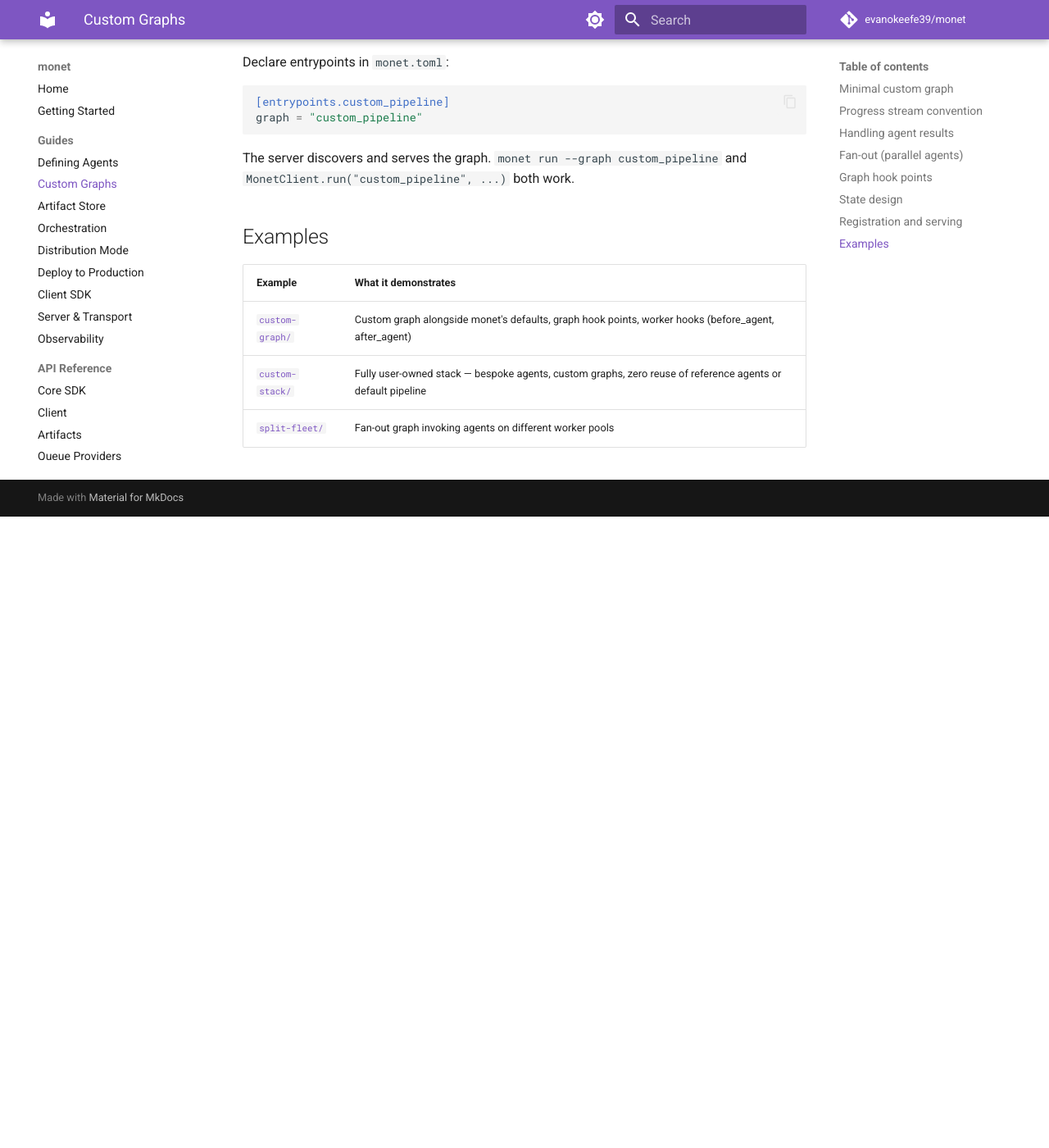
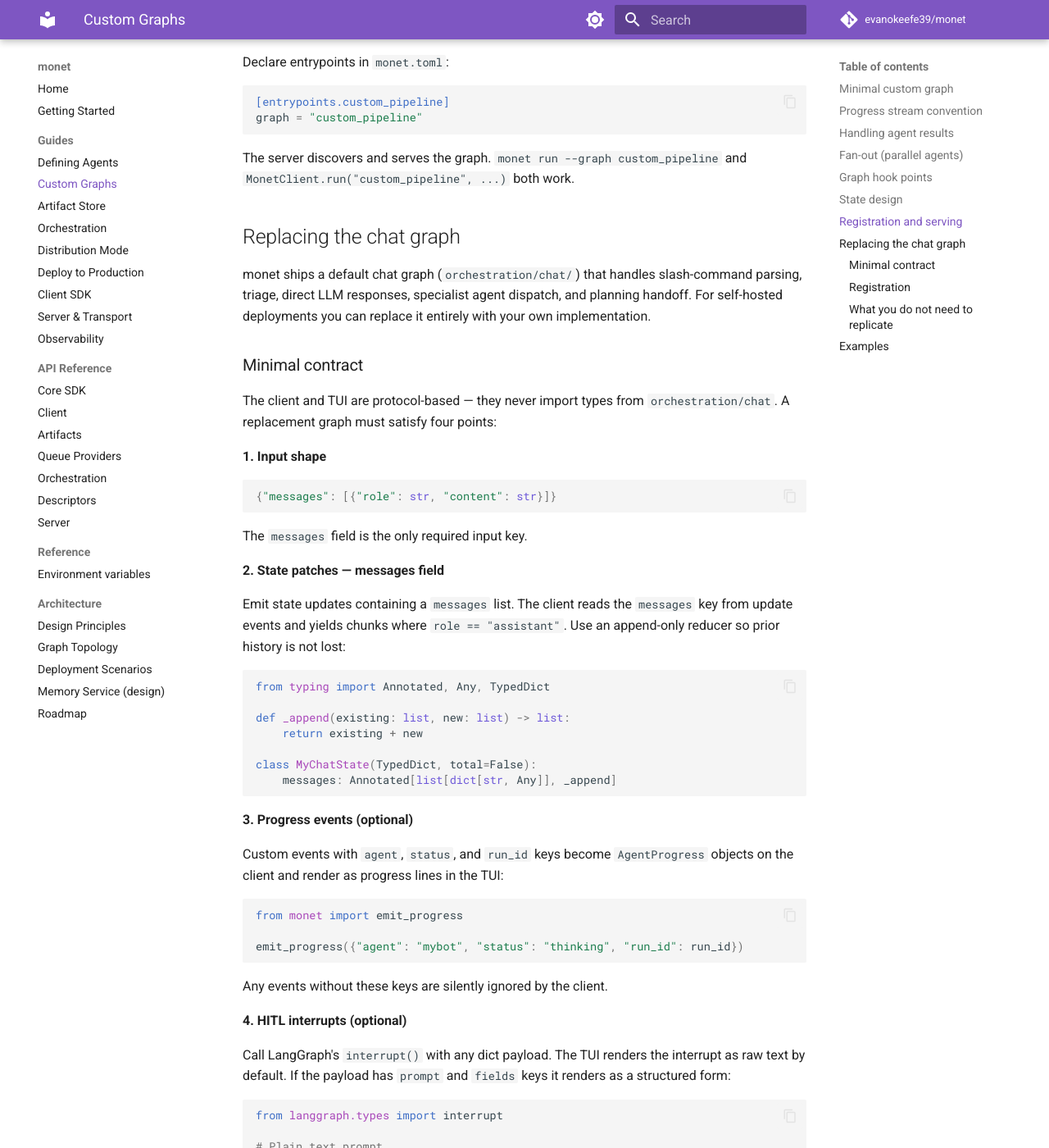
Before and after one commit to evanokeefe39/monet, an MkDocs documentation site: the page built from docs/guides/custom-graphs.md, in a window 1280 px wide and 1400 px high, scrolled down 5039 px. Shown: the whole window at 82% size. Built offline with MkDocs 1.6.1 and Material for MkDocs 9.7.7, drawn with Linux system fonts in a browser that asks for light colours; comment, search, counter and statistics services are not loaded; before the commit the page ends 5669 px from its top, so only the background shows below that; some of the changed text lies outside the part shown.

Commit message:
docs(chat): add protocol-based chat graph replacement contract
Client and TUI never import from orchestration/chat — replacement
graphs satisfy input/output/interrupt contract only. Documents
contract in CLAUDE.md, graph-topology.md, custom-graphs.md, and
orchestration/CLAUDE.md.

- Surface agent_id and key on ArtifactSummary through client + UI
- Render artifact links as markdown in execution summary
- Extend tag style to full line for │, error:, [hint] in transcript
- Pass thread_id to planner invoke_agent call
- Fix server artifact list to return real key not artifact_id fallback
- Add Agent column to ArtifactsScreen

````diff
--- a/color-palettes.txt
+++ b/color-palettes.txt
@@ -15,3 +15,5 @@
 #587857, #00527b, #004013, #006e30, #225240, #523300
 
 #c6583c, #007065, #004c79, #ae463d, #006246, #00365f
+
+#ae6002
--- a/docs/guides/custom-graphs.md
+++ b/docs/guides/custom-graphs.md
@@ -242,6 +242,87 @@
 
 The server discovers and serves the graph. `monet run --graph custom_pipeline` and `MonetClient.run("custom_pipeline", ...)` both work.
 
+## Replacing the chat graph
+
+monet ships a default chat graph (`orchestration/chat/`) that handles slash-command parsing, triage, direct LLM responses, specialist agent dispatch, and planning handoff. For self-hosted deployments you can replace it entirely with your own implementation.
+
+### Minimal contract
+
+The client and TUI are protocol-based — they never import types from `orchestration/chat`. A replacement graph must satisfy four points:
+
+**1. Input shape**
+
+```python
+{"messages": [{"role": str, "content": str}]}
+```
+
+The `messages` field is the only required input key.
+
+**2. State patches — messages field**
+
+Emit state updates containing a `messages` list. The client reads the `messages` key from update events and yields chunks where `role == "assistant"`. Use an append-only reducer so prior history is not lost:
+
+```python
+from typing import Annotated, Any, TypedDict
+
+def _append(existing: list, new: list) -> list:
+    return existing + new
+
+class MyChatState(TypedDict, total=False):
+    messages: Annotated[list[dict[str, Any]], _append]
+```
+
+**3. Progress events (optional)**
+
+Custom events with `agent`, `status`, and `run_id` keys become `AgentProgress` objects on the client and render as progress lines in the TUI:
+
+```python
+from monet import emit_progress
+
+emit_progress({"agent": "mybot", "status": "thinking", "run_id": run_id})
+```
+
+Any events without these keys are silently ignored by the client.
+
+**4. HITL interrupts (optional)**
+
+Call LangGraph's `interrupt()` with any dict payload. The TUI renders the interrupt as raw text by default. If the payload has `prompt` and `fields` keys it renders as a structured form:
+
+```python
+from langgraph.types import interrupt
+
+# Plain text prompt
+interrupt({"prompt": "Confirm deletion?"})
+
+# Structured form — TUI renders labeled fields
+interrupt({
+    "prompt": "Configure connection",
+    "fields": [{"name": "host", "label": "Host", "type": "text"}],
+})
+```
+
+Resume by calling `client.resume(run_id, tag, payload)`.
+
+### Registration
+
+```toml
+# monet.toml
+[chat]
+graph = "myco.graphs.chat:build_chat_graph"
+```
+
+Or via env var: `MONET_CHAT_GRAPH=myco.graphs.chat:build_chat_graph`.
+
+`monet chat` and `MonetClient.chat(...)` both pick up the replacement automatically. No other code changes required.
+
+### What you do not need to replicate
+
+- `ChatState`, `ChatTriageResult`, `build_chat_graph` — these are monet's internal implementation. Do not import or extend them.
+- Slash-command parsing — your graph can define its own input conventions.
+- `ChatConfig` — your graph loads whatever config it needs independently.
+
+See [`examples/custom-stack/myco/graphs/chat.py`](https://github.com/evanokeefe39/monet/tree/master/examples/custom-stack/myco/graphs/chat.py) for a complete replacement that shares zero internals with the default implementation.
+
 ## Examples
 
 | Example | What it demonstrates |
````
Also changed, not shown: CLAUDE.md (+1 -0 lines), docs/architecture/graph-topology.md (+1 -1 lines), src/monet/orchestration/CLAUDE.md (+28 -1 lines), 7 other files.
